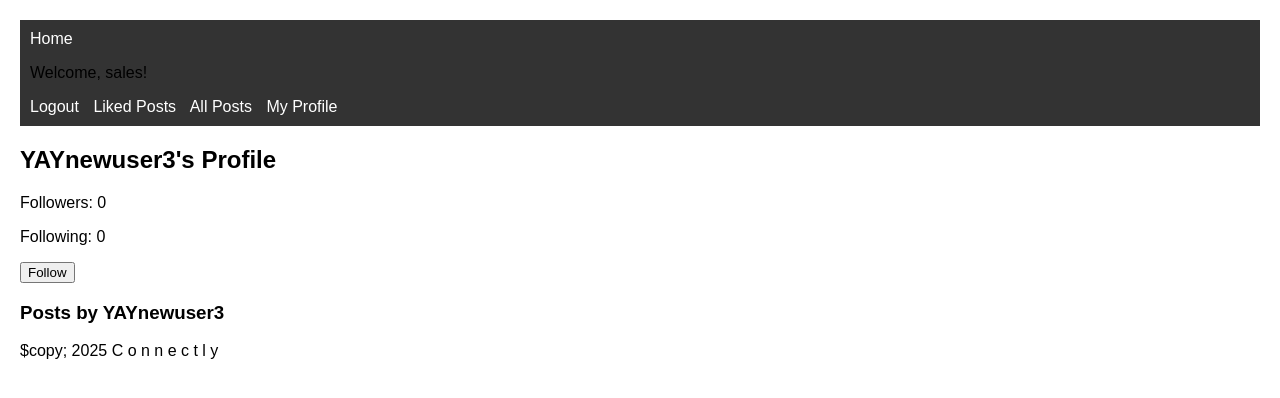
After one commit to josephmmu/Group10ConnectlyProject, a Django app: page /profile/3/ in a window 1280 px wide. The commit adds this page. Shown: the top 398 px of the page. Run offline with Django 5.2, Linux system fonts and the light colour scheme; a user stored in the database is signed in; data comes from the database, SQL or seed files in the repository; both versions use the stored data as it was after the commit; data that the repository does not hold is empty.

Commit message:
added followers and following

```diff
--- a/connectly_project/posts/templates/base.html
+++ b/connectly_project/posts/templates/base.html
@@ -23,8 +23,12 @@
             <a href="{% url 'logout' %}">Log    out</a>
         {% endif %}
 
-        <a href="?liked=true">Liked Posts</a>
-        <a href="?liked=false">All Posts</a>
+        <a href="{% url 'liked_posts' %}">Liked Posts</a>
+        <a href="{% url 'post-list' %}">All Posts</a>
+
+        {% if user.is_authenticated %}
+            <a href="{% url 'user_profile' user.id %}">My Profile</a>
+        {% endif %}
 
     </nav>
 
--- a/connectly_project/posts/templates/index.html
+++ b/connectly_project/posts/templates/index.html
@@ -43,7 +43,8 @@
 
                 <div class="post-header">
                     <h2>{{ post.title }}</h2>
-                    <p> @{{post.author }}  id: {{ post.author.id }}</p>
+                    <a href="{% url 'user_profile' post.author.id %}">@{{ post.author.username }}</a>
+                    <p>id: {{ post.author.id }}</p>
                     <p> </p>
                 </div>
 
--- /dev/null
+++ b/connectly_project/posts/templates/user_profile.html
@@ -0,0 +1,26 @@
+{% extends "base.html" %}
+
+{% block content %}
+    <h2>{{ user_profile.username }}'s Profile</h2>
+    <p>Followers: {{ user_profile.followers.count }}</p>
+    <p>Following: {{ user_profile.following.count }}</p>
+
+    {% if request.user != user_profile %}
+        <form action="{% url 'follow_user' user_profile.id %}" method="POST">
+            {% csrf_token %}
+            {% if is_following %}
+                <button type="submit">Unfollow</button>
+            {% else %}
+                <button type="submit">Follow</button>
+            {% endif %}
+        </form>
+    {% endif %}
+
+    <h3>Posts by {{ user_profile.username }}</h3>
+    {% for post in posts %}
+        <div>
+            <p>{{ post.content }}</p>
+            <small>Posted on {{ post.created_at }}</small>
+        </div>
+    {% endfor %}
+{% endblock %}
--- a/connectly_project/posts/urls.py
+++ b/connectly_project/posts/urls.py
@@ -6,7 +6,8 @@ from .views import UserViewSet, CommentViewSet
 from rest_framework.authtoken.views import obtain_auth_token
 from .views import login_view, logout_view, like_post, post_detail
 
-from .views import post_list, edit_posts, delete_post , toggle_privacy
+from .views import post_list, edit_posts, delete_post , toggle_privacy , follow_user, unfollow_user
+from .views import user_profile, liked_posts
 
 router = DefaultRouter()
 router.register(r'users', UserViewSet, basename = 'user')
@@ -32,4 +33,10 @@ urlpatterns = [
     path("post/<int:post_id>/delete/", delete_post, name="delete_post"),
 
     path('toggle-privacy/<int:post_id>/', views.toggle_privacy, name ='toggle_privacy'),
+
+    path('profile/<int:user_id>/', user_profile, name='user_profile'),
+    path('liked-posts/', liked_posts, name='liked_posts'),
+
+    path('follow/<int:user_id>/', follow_user, name='follow_user'),
+    path('unfollow/<int:user_id>/', unfollow_user, name='unfollow_user'),
 ]
--- a/connectly_project/posts/views.py
+++ b/connectly_project/posts/views.py
@@ -3,7 +3,7 @@ from django.contrib.auth.models import User
 from rest_framework.response import Response
 from rest_framework.decorators import api_view
 from rest_framework import viewsets, status
-from .models import Post, Comment
+from .models import Post, Comment, Follow
 from .serializers import UserSerializer, PostSerializer, CommentSerializer
 
 from rest_framework.permissions import IsAuthenticated, AllowAny, IsAdminUser
@@ -29,7 +29,49 @@ from posts.forms import PostForm
 from django.db.models import Q
 
 # function to run gui site
+@login_required
+def user_profile(request, user_id):
+    user = get_object_or_404(User, id=user_id)
+    posts = Post.objects.filter(author=user).order_by('-created_at')  # Fetch user's posts
+    is_following = Follow.objects.filter(follower=request.user, following=user).exists()
 
+    context = {
+        "user_profile": user,
+        "posts": posts,
+        "is_following": is_following,
+    }
+    return render(request, "user_profile.html", context)
+
+
+@login_required
+def follow_user(request, user_id):
+    user_to_follow = get_object_or_404(User, id=user_id)
+
+     # Prevent users from following/unfollowing themselves
+    if request.user == user_to_follow:
+        return redirect('user_profile', user_id=user_id)
+
+    # Check if the user is already following
+    follow_instance = Follow.objects.filter(follower=request.user, following=user_to_follow).first()
+
+    if follow_instance:
+        # If the follow instance exists, delete it (Unfollow)
+        follow_instance.delete()
+    else:
+        # Otherwise, create a new follow instance (Follow)
+        Follow.objects.create(follower=request.user, following=user_to_follow)
+
+    return redirect('user_profile', user_id=user_id)
+
+
+@login_required
+def unfollow_user(request, user_id):
+    user_to_unfollow = get_object_or_404(User, id=user_id)
+    Follow.objects.filter(follower=request.user, following=user_to_unfollow).delete()
+    return redirect("user_profile", user_id=user_id)
+
+
+# Showing liked posts
 @login_required
 def liked_posts(request):
     user = request.user  # Get the currently logged-in user
@@ -64,9 +106,14 @@ def post_list(request):
     else:  # Regular users only see public posts or their own private posts
         posts = Post.objects.filter(Q(is_private=False) | Q(author=user))
 
+    #Followed users only
+    followed_users = Follow.objects.filter(follower=request.user).values_list('following', flat=True)
+    posts = Post.objects.filter(author__id__in=followed_users).order_by('-created_at')
+
     # Sort logic
     user_id = request.GET.get('user')
     sort_by = request.GET.get('sort', '-created_at')
+
 
     posts = Post.objects.all().order_by(sort_by) #to order posts
     users = User.objects.all()
```
Also changed, not shown: connectly_project/posts/models.py (+14 -1 lines), connectly_project/posts/templates/liked_posts.html (added, +13 -0 lines), connectly_project/db.sqlite3, connectly_project/posts/migrations/0011_alter_post_author_follow.py (added).
